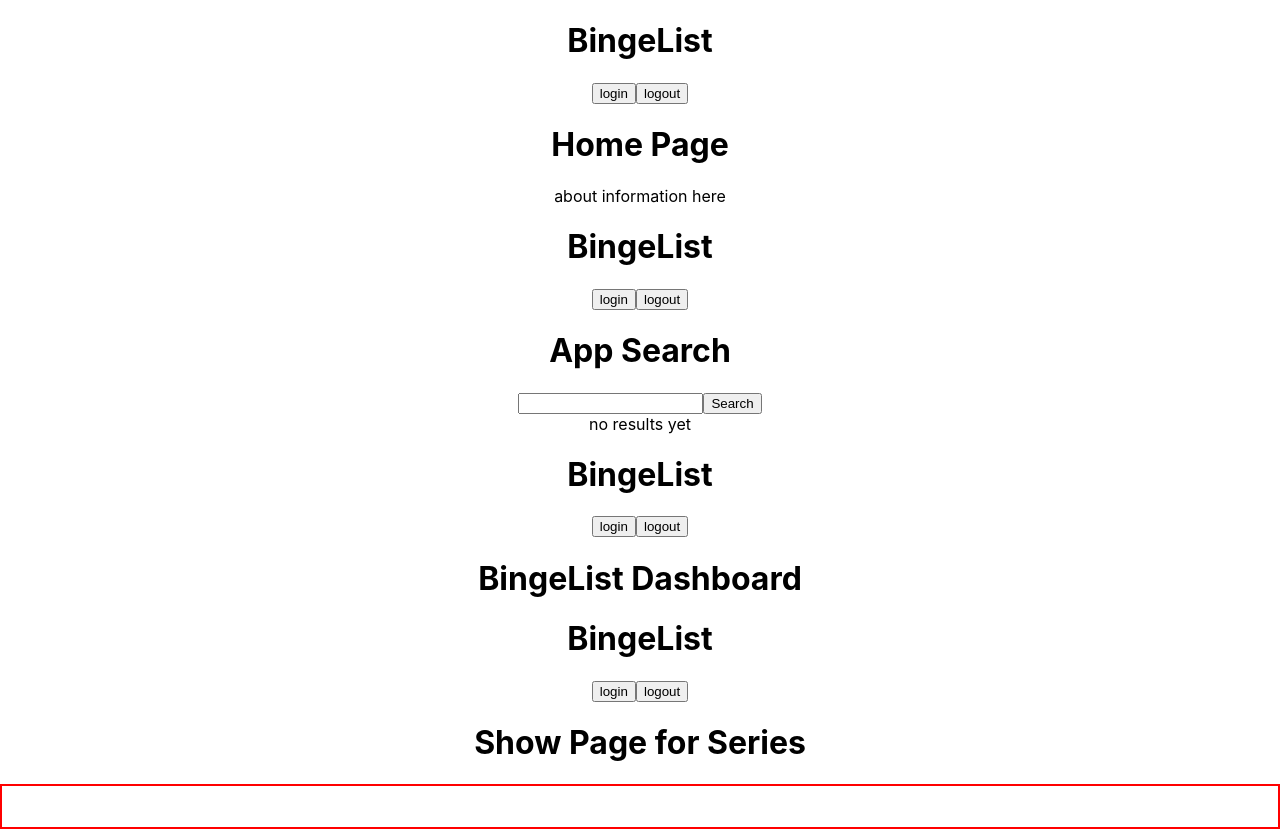
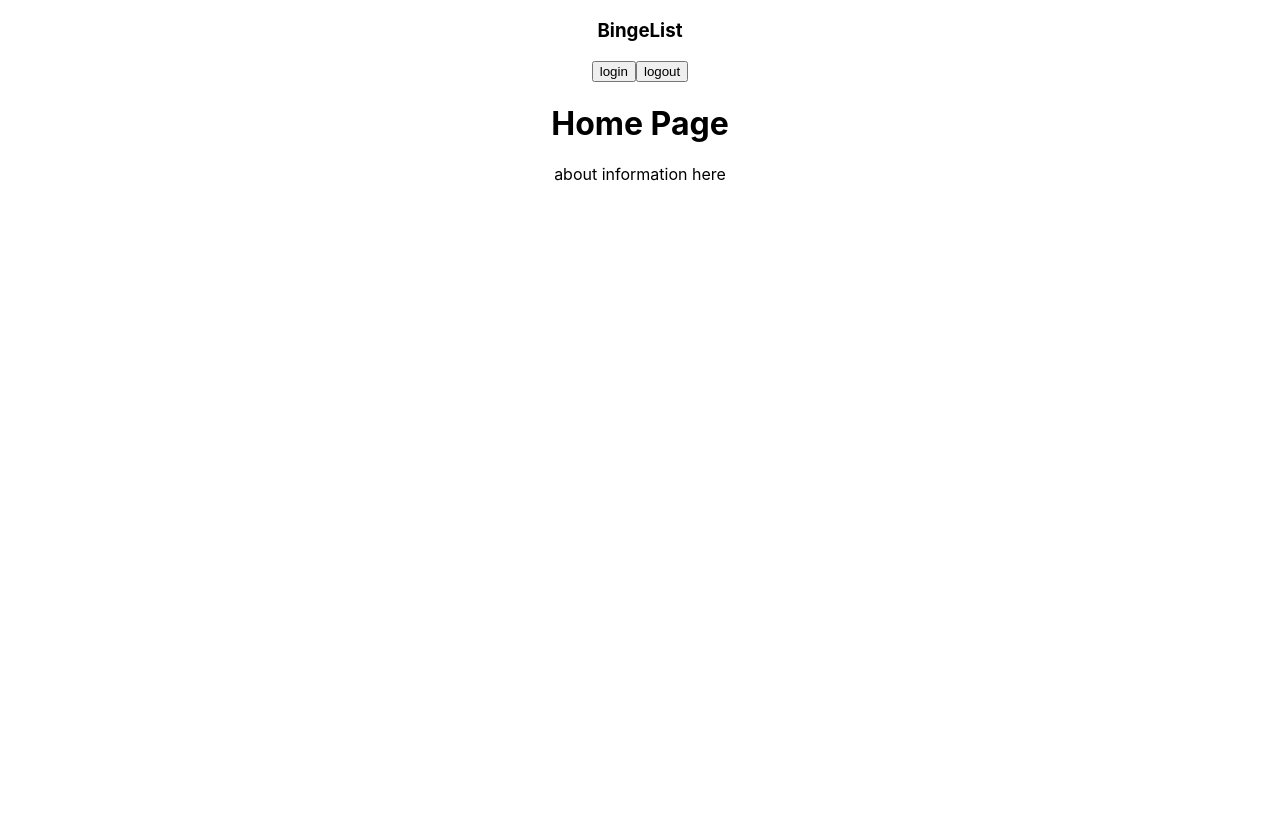
Before and after one commit to CharBar3/bingelist-frontend, a React (Create React App) app: page / in a window 1280 px wide. After the commit the page ends 800 px from the top, so only its background shows below. Built offline with nearby package versions, Linux system fonts and the light colour scheme.

Commit message:
adds basic routes

```diff
--- a/src/App.js
+++ b/src/App.js
@@ -6,10 +6,12 @@ import { auth } from './services/firebase'
 import NavBar from './components/NavBar';
 import Dashboard from './pages/Dashboard';
 import SeriesShow from './pages/SeriesShow';
+import { Route } from 'react-router-dom';
+import { Routes } from 'react-router-dom';
 
 
 
-function App() {
+function App(props) {
   // const [ user, setUser ] = useState(null)
 
   // user token add to requests to express
@@ -33,10 +35,13 @@ function App() {
 
   return (
     <div className="App">
-      <Home />
-      <Search/>
-      <Dashboard />
-      <SeriesShow />
+      <Routes>
+        <Route path="/" element={<Home />} />
+        <Route path="search" element={<Search />} />
+        <Route path="bingelist" element={<Dashboard />}>
+          <Route path=":id" element={<SeriesShow />} />
+        </Route>
+      </Routes>
     </div>
   );
 }
--- a/src/components/NavBar.js
+++ b/src/components/NavBar.js
@@ -4,9 +4,9 @@ import { login, logout } from '../services/firebase'
 function NavBar() {
   return (
     <div className='container'>
-         <h1>BingeList </h1>
-         <div class="menu">
-                {/* <a href="" class="is-active">Home</a>
+         <h3>BingeList</h3>
+         <div className="menu">
+                {/* <a href="" className="is-active">Home</a>
                 <a href="">About</a>
                 <a href="">Contact</a> */}
                 <button onClick={login}>login</button>
--- a/src/pages/Search.js
+++ b/src/pages/Search.js
@@ -45,7 +45,7 @@ const Search = () => {
     return (
         <>
             <NavBar />
-        <h1>App Search</h1>
+            <h1>Series Search</h1>
             <div>
                 <form onSubmit={handleSubmit}>
                     <input type="text" name="searchBar"/>
```
Lines whose indentation alone changed are shown as unchanged.
